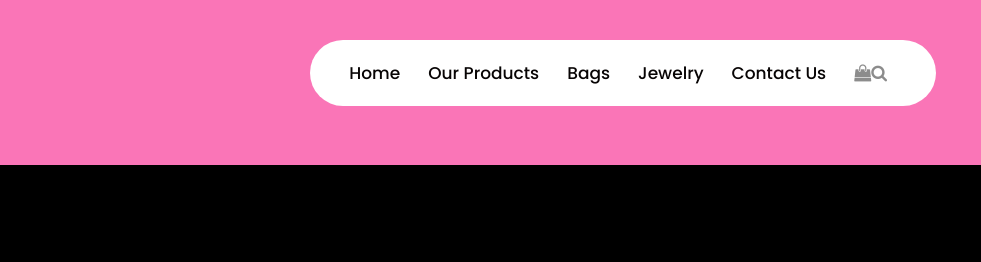
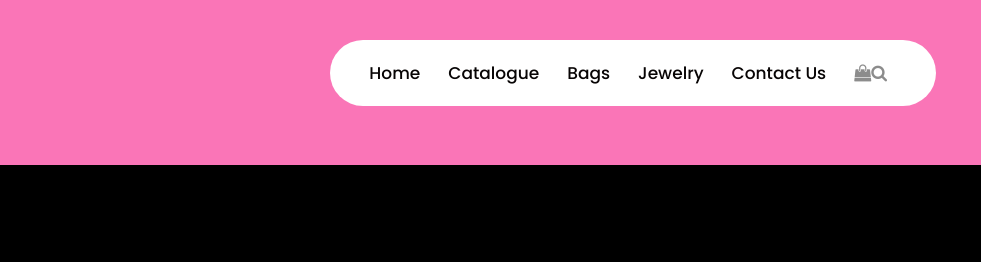
Before and after one commit to zukukuu/nisafuture, a plain HTML site: page about.html in a window 1280 px wide. Shown: the top 262 px of the page, 299-1280 px from the left. Drawn offline with nearby package versions, Linux system fonts and the light colour scheme; files whose address does not match are found by name.

Commit message:
Update about.html

```diff
--- a/about.html
+++ b/about.html
@@ -63,7 +63,7 @@
                                  <a class="nav-link" href="index.html">Home</a>
                               </li>
                               <li class="nav-item">
-                                 <a class="nav-link" href="products.html">Our Products</a>
+                                 <a class="nav-link" href="products.html">Catalogue</a>
                               </li>
                               <li class="nav-item">
                                  <a class="nav-link" href="shop.html">Bags</a>
```
